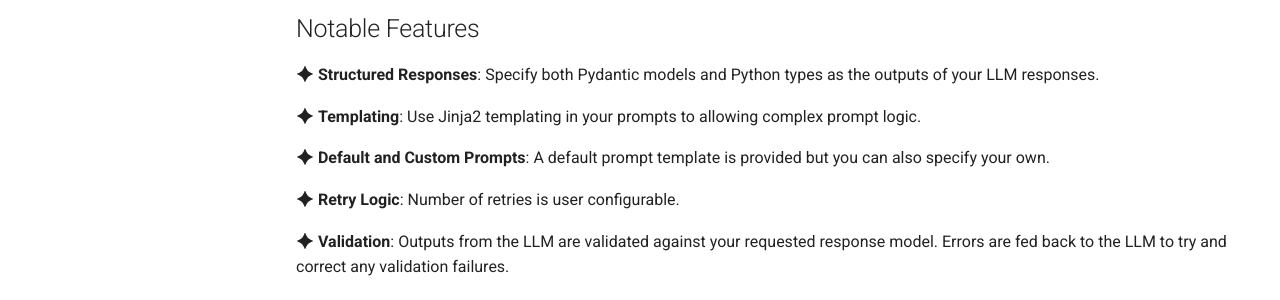
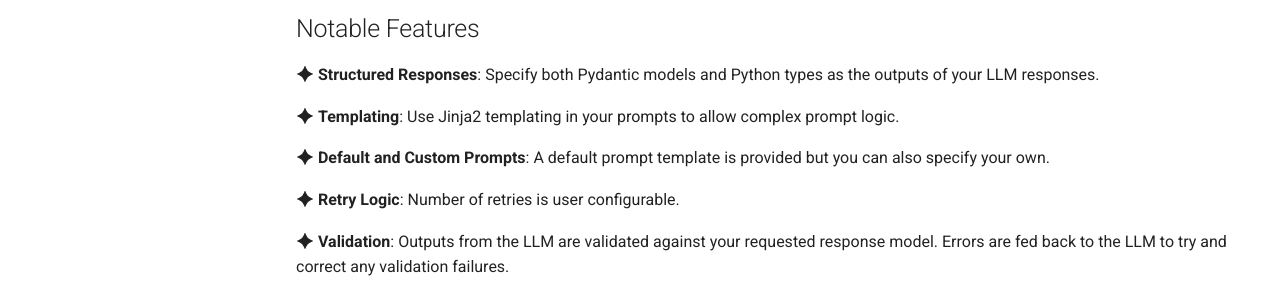
Before and after one commit to christo-olivier/modelsmith, an MkDocs documentation site: the page built from docs/index.md, in a window 1280 px wide and 1097 px high. Shown: the part 637-937 px from the top of the window. Built offline with MkDocs 1.6.1 and Material for MkDocs 9.7.7, drawn with Linux system fonts in a browser that asks for light colours; comment, search, counter and statistics services are not loaded.

Commit message:
Fixed grammar (#13)

```diff
--- a/docs/index.md
+++ b/docs/index.md
@@ -21,7 +21,7 @@
 
 :octicons-sparkle-fill-24: __Structured Responses__: Specify both Pydantic models and Python types as the outputs of your LLM responses.
 
-:octicons-sparkle-fill-24: __Templating__: Use Jinja2 templating in your prompts to allowing complex prompt logic.
+:octicons-sparkle-fill-24: __Templating__: Use Jinja2 templating in your prompts to allow complex prompt logic.
 
 :octicons-sparkle-fill-24: __Default and Custom Prompts__: A default prompt template is provided but you can also specify your own.
 
```
Also changed, not shown: README.md (+1 -1 lines).
